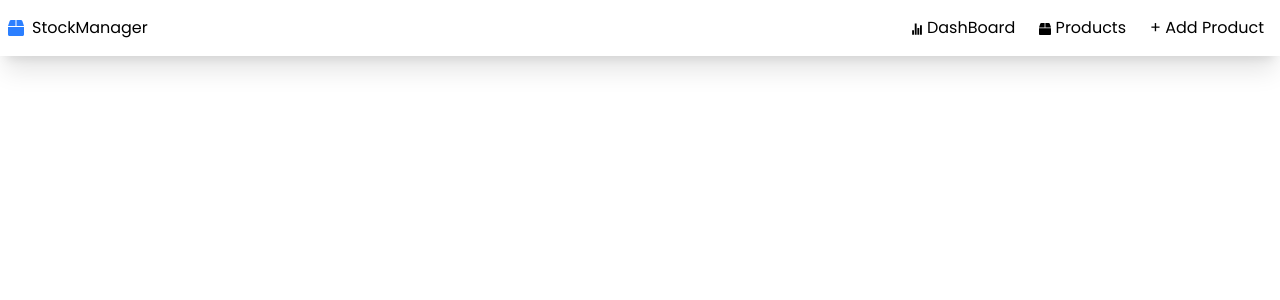
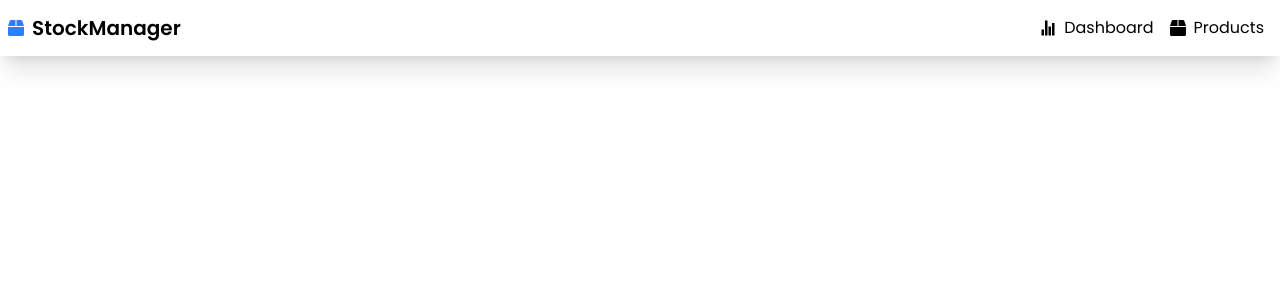
Before and after one commit to Arthurvini17/Stockmanager-frontend, a Next.js app: page / in a window 1280 px wide. Shown: the top 300 px of the page. Built offline with nearby package versions, Linux system fonts and the light colour scheme.

Commit message:
Feat: mostrar-dados feita

```diff
--- a/src/app/Dashboard/page.jsx
+++ /dev/null
@@ -1,7 +0,0 @@
-export default function DashBoard() {
-    return (
-        <div>
-            <h1>teste</h1>
-        </div>
-    )
-}
--- /dev/null
+++ b/src/app/Products/ProductsContent.jsx
@@ -0,0 +1,81 @@
+'use client';
+
+import { useEffect, useState } from 'react';
+import api from '../../lib/api';
+
+export default function ProductsContent() {
+    const [products, setProducts] = useState([]);
+    const [search, setSearch] = useState('');
+
+    //buscando produtos
+    useEffect(() => {
+        api.get('/products')
+            .then((res) => {
+                setProducts(res.data);
+            })
+            .catch((err) => console.error("Erro ao buscar produtos:", err));
+    }, []);
+
+
+    //buscando api de busca
+    useEffect(() => {
+        const fetchProducts = async () => {
+            try {
+                const res = await api.get('/products', {
+                    params: { search },
+                });
+                setProducts(res.data);
+            } catch (err) {
+                console.error(err);
+            }
+        };
+
+        fetchProducts();
+    }, [search]);
+
+    return (
+
+        <div className='w-screen mx-auto p-5'>
+            <div>
+                <h1 className="text-2xl font-bold ">Produtos</h1>
+                <p className='text-md font-light '>Gerencie seu inventario de produtos</p>
+
+            </div>
+            <div>
+                <input
+                    type="text"
+                    placeholder="Buscar por nome do produto..."
+                    className="mb-4 p-2 border-[0.5px] rounded w-full max-w-lg"
+                    value={search}
+                    onChange={(e) => setSearch(e.target.value)}
+                />
+            </div>
+            <table className=" w-full  table-auto  border-[0.5px] border-gray-300">
+                <thead className=''>
+                    <tr className='text-center bg-gray-200/50 font-extralight  '>
+                        <th className='p-2 py-2 text-start font-light'>PRODUTO</th>
+                        <th className='p-2 font-light '>CATEGORIA</th>
+                        <th className='p-2 font-light'>PREÇO</th>
+                        <th className='p-2 font-light '>QUANTIDADE</th>
+                        <th className='p-2 font-light'>AÇÕES</th>
+
+                    </tr>
+                </thead>
+                <tbody className='rounded-2xl '>
+                    {products.map((prod) =>
+                        //busca pelo id
+                        <tr key={prod.id} className=' text-center  border-[0.5px] border-gray-300'>
+                            <td className='p-2  text-start '>{prod.Product_name}</td>
+                            <td className='p-2  text-blue-500'>{prod.category}</td>
+                            <td className='p-2 '>{prod.price}</td>
+                            <td className='p-2'>{prod.quantity}</td>
+                            <td className='mx-auto  '><button>Editar</button>
+                                <button>Excluir</button>
+                            </td>
+                        </tr>
+                    )}
+                </tbody>
+            </table>
+        </div>
+    );
+}
--- /dev/null
+++ b/src/app/Products/page.jsx
@@ -0,0 +1,12 @@
+import Header from "../components/Header";
+import ProductsContent from "./ProductsContent";
+
+export default function Products() {
+    return (
+        <div>
+            <Header />
+
+            <ProductsContent />
+        </div>
+    )
+}
--- a/src/app/components/Header.jsx
+++ b/src/app/components/Header.jsx
@@ -1,27 +1,42 @@
+'use client';
+
 import { IoStatsChartSharp } from "react-icons/io5";
 import { FaBox } from "react-icons/fa";
 import Link from "next/link";
+import { usePathname } from "next/navigation";
 
 export default function Header() {
+    const pathname = usePathname();
+
     return (
         <div>
-            <header className="flex  justify-between p-2 items-center   shadow-xl">
+            <header className="flex  justify-between p-2 items-center   shadow-xl ">
                 <div className=" flex flex-row items-center gap-2 ">
-                    <FaBox className=" text-blue-500" />
-                    <h1>  StockManager</h1>
+                    <h1 className=" flex items-center gap-2 font-semibold text-xl">
+                        <FaBox className="text-base text-blue-500" />
+                        StockManager</h1>
                 </div>
 
                 <nav className="">
-                    <div className="flex flex-row gap-2 text-center items-center  mx-auto ">
+                    <div className="flex flex-row  text-center items-center   ">
                         <Link href="/Dashboard">
-                            <h2 className="hover:bg-gray-500/50 rounded p-2"> <IoStatsChartSharp className="inline-flex text-xs" /> DashBoard</h2>
+                            <h2
+                                className={`hover:bg-gray-500/50 rounded p-2 flex items-center gap-2 ${pathname === "/Dashboard" ? "bg-blue-500/80 text-white" : ""}`}>
+                                <IoStatsChartSharp />
+                                Dashboard
+                            </h2>
                         </Link>
-                        <h2 className="hover:bg-gray-500/50 rounded p-2"> <FaBox className="inline-flex text-xs " /> Products</h2>
-                        <h2 className="hover:bg-gray-500/50 rounded p-2"> + Add Product</h2>
+                        <Link href="/Products">
+                            <h2
+                                className={`hover:bg-gray-500/50 rounded p-2 flex items-center gap-2 ${pathname === "/Products" ? "bg-blue-400/30 text-blue-800 " : ""}`}>
+                                <FaBox className="" />
+                                Products
+                            </h2>
+                        </Link>
                     </div>
                 </nav>
             </header>
-        </div>
+        </div >
     )
 
 }
--- a/src/app/layout.js
+++ b/src/app/layout.js
@@ -13,7 +13,7 @@ const geistMono = Geist_Mono({
 
 const poppins = Poppins({
   subsets: ['latin'],
-  weight: ['100', '200', '400', '500', '600', '700'],
+  weight: ['100', '200', '300', '400', '500', '600', '700'],
   display: 'swap',
 });
 export default function RootLayout({ children }) {
--- /dev/null
+++ b/src/lib/api.js
@@ -0,0 +1,10 @@
+import axios from 'axios';
+
+const api = axios.create({
+    baseURL: 'http://localhost:3001',
+});
+
+
+
+
+export default api;
```
Also changed, not shown: src/app/Dashboard/ProductsContent.jsx (deleted).
